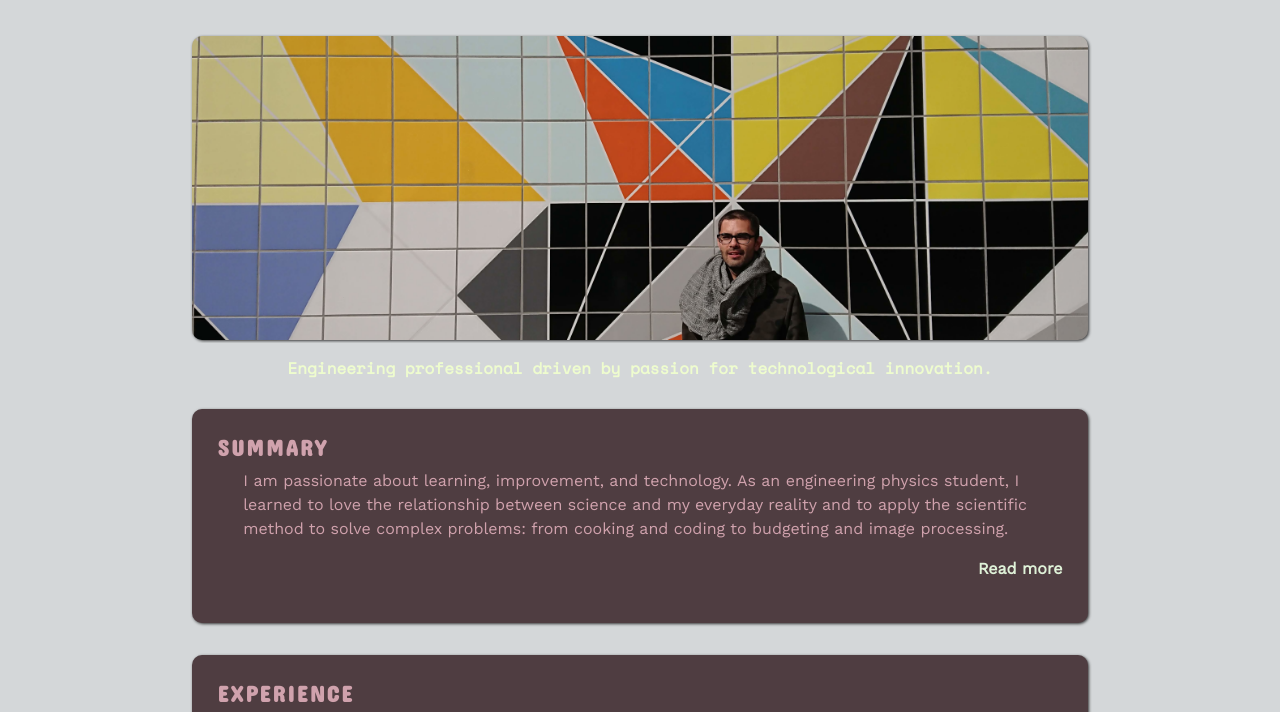
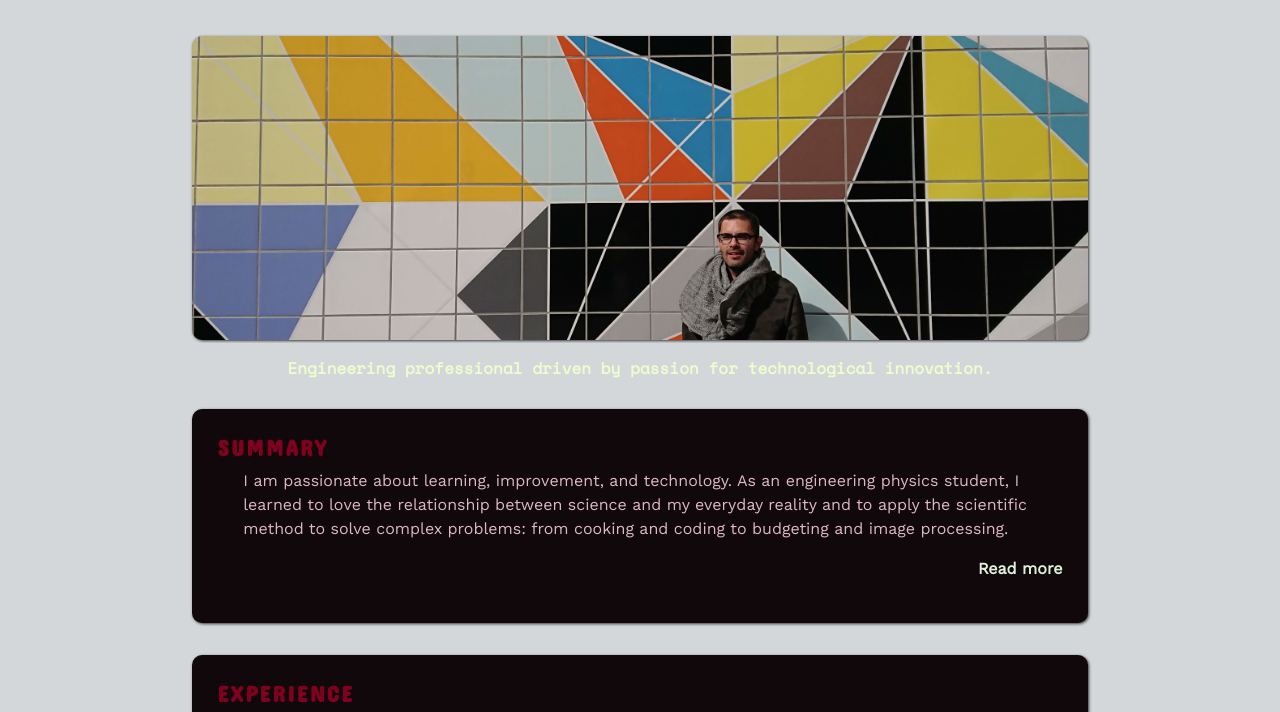
Before and after one commit to juankikushima/resume, a plain HTML site: page index.html in a window 1280 px wide. Shown: the part 64-776 px from the top of the page. Drawn offline with nearby package versions, Linux system fonts and the light colour scheme.

Commit message:
update colors

```diff
--- a/css/style.css
+++ b/css/style.css
@@ -1,7 +1,7 @@
 :root {
 
-  --color1: #4F3D41;
-  --color2: #D0A2AD;
+  --color1: #11080B;
+  --color2: #DCB9C2;
   --color3: #DFF2D8;
   --color4: #EEFCCE;
   --color5: #0D232F;
@@ -52,7 +52,7 @@ nav.navbar-custom {
 
 .navbar-custom .nav-item:hover .nav-link {
   font-family: 'Concert One', cursive;
-  color: var(--color3) !important;
+  color: var(--color8) !important;
   font-weight:bold;
   letter-spacing: .05em;
 }
@@ -205,7 +205,7 @@ h3 {
   font-family: 'Concert One', cursive;
   font-size: 1.4em !important;
   font-weight: bolder !important;
-  color: var(--color2) !important;
+  color: var(--color8) !important;
   letter-spacing: .1em;
 }
 
```
